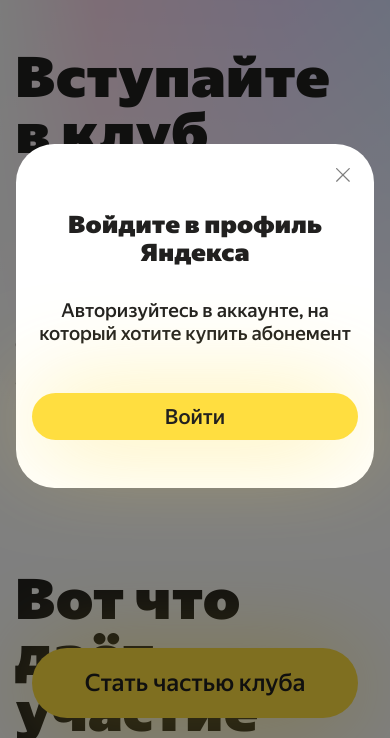
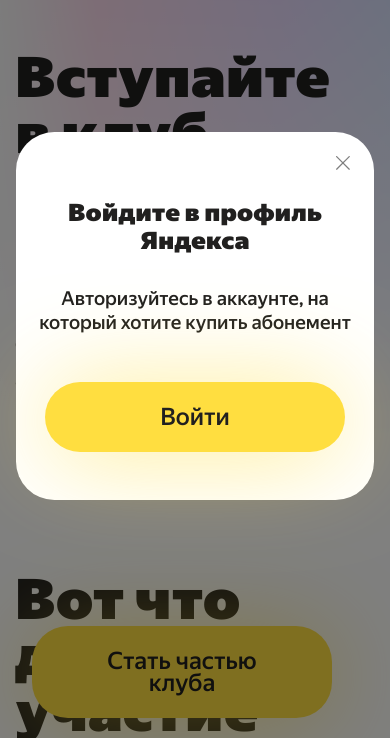
Before and after one commit to EgorTilda/go-scooter-pass, a website: page src/index.html in a window 390 px wide. Both pictures are taken after a click on the button "Стать частью клуба". Shown: the part 106-844 px from the top of the page. Drawn offline with nearby package versions, Linux system fonts and the light colour scheme; files that its build step writes are made by us from their sources; files whose address does not match are found by name.

Commit message:
btn fix on mobile version

```diff
--- a/src/scss/_components.scss
+++ b/src/scss/_components.scss
@@ -9,6 +9,7 @@
     padding: 1.5rem 3rem;
     font-size: 1.5rem;
     font-weight: 500;
+    max-width: 300px;
     line-height: 1.375rem;
     text-align: center;
     border-radius: 2.25rem;
@@ -22,10 +23,13 @@
     }
 
     &--sm {
-        padding: .8rem 1.8rem;
-        font-size: 1.3rem;
-        font-weight: 500;
-        border-radius: 1.8rem;
+        @media screen and (min-width: 992px) {
+            padding: .8rem 1.8rem;
+            font-size: 1.3rem;
+            font-weight: 500;
+            border-radius: 1.8rem;
+        }
+
     }
 }
 
@@ -242,9 +246,11 @@
     justify-content: center;
     align-items: center;
 }
+
 .modal__close-btn {
     opacity: .5;
     padding: .5rem;
+
     @media screen and (max-width: 768px) {
         max-width: 30px;
     }
@@ -265,23 +271,28 @@
         width: 100%;
     }
 }
+
 .show {
     visibility: visible;
     background-color: rgba(0, 0, 0, 0.5);
 }
-.modal__wrap.show .modal{
+
+.modal__wrap.show .modal {
     opacity: 1;
 }
+
 .modal__content {
     align-items: center;
     gap: 2rem;
     text-align: center;
 }
+
 .modal__control {
     display: flex;
     justify-content: flex-end;
     padding-bottom: 1rem;
 }
+
 .modal__body {
     display: flex;
     flex-direction: column;
@@ -290,10 +301,12 @@
     justify-content: space-between;
     margin-bottom: 2rem;
 }
+
 .modal__title {
     font-weight: 900;
     font-size: 1.5rem;
 }
+
 .modal__text {
     font-size: 1.2rem;
 }
```
Also changed, not shown: dist/css/main.css.
